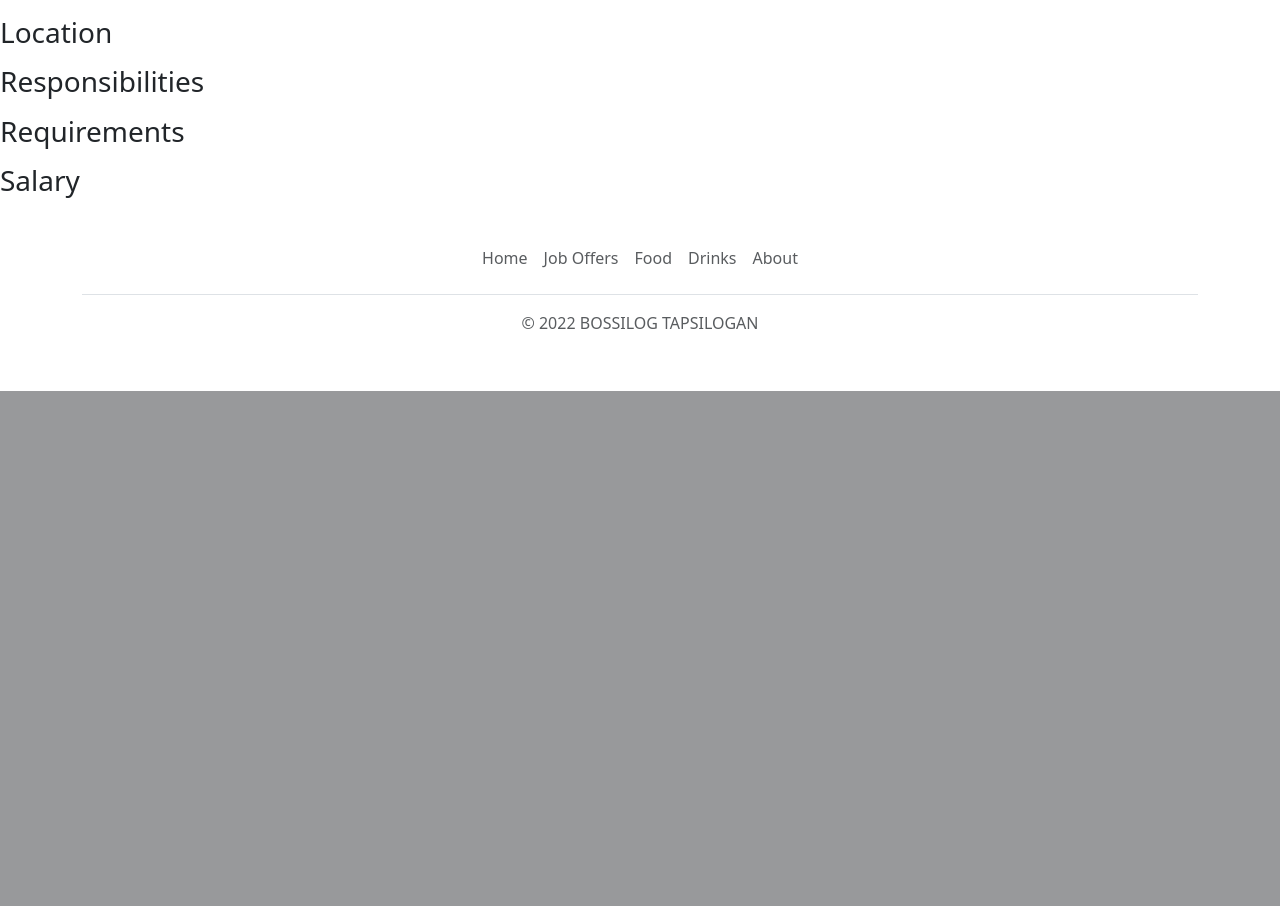
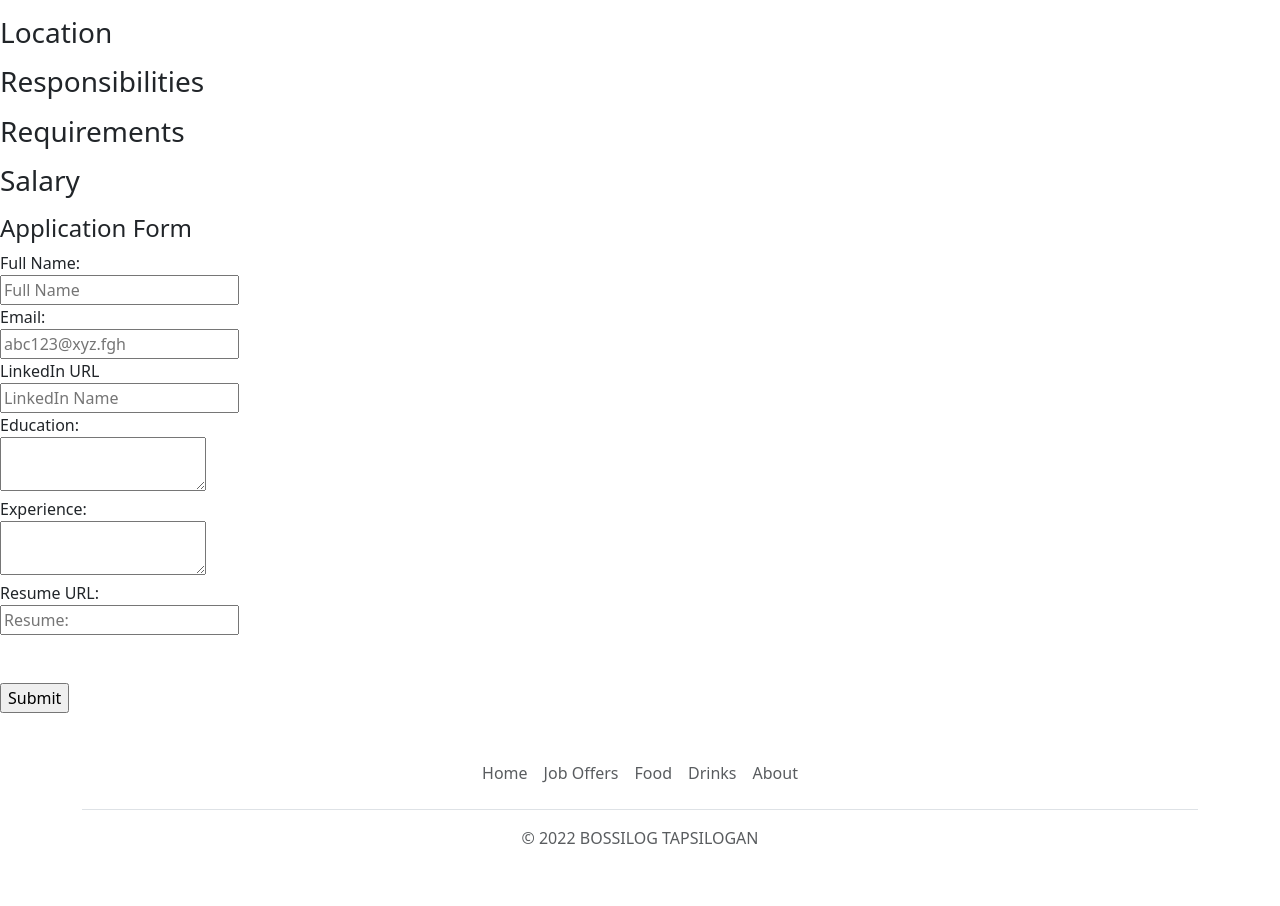
Before and after one commit to jayzien09/freecode-camp-practice-2, a Flask app: template templates/jobpage.html in a window 1280 px wide. Shown: the part 1091-1997 px from the top of the page. Before the commit the page ends 1482 px from the top, so only its background shows below. Run offline with Flask 3, Linux system fonts and the light colour scheme; the template is opened without the code that fills it, so the values that code supplies are empty.

Commit message:
Finished: Web Development with Python Tutorial – Flask & Dynamic Database-Driven Web App

```diff
--- a/app.py
+++ b/app.py
@@ -1,5 +1,5 @@
-from flask import Flask, render_template, jsonify
-from database import load_jobs_from_db, load_job_from_db
+from flask import Flask, render_template, jsonify, request
+from database import load_jobs_from_db, load_job_from_db, add_application_to_db
 
 app = Flask(__name__)
 
@@ -24,5 +24,15 @@ def show_job(id):
   return render_template('jobpage.html', job=job)
 
 
+@app.route("/job/<id>/apply", methods=['post'])
+def apply_to_job(id):
+  data = request.form
+  job = load_job_from_db(id)
+  add_application_to_db(id, data)
+  return render_template('application_submited.html',
+                         application=data,
+                         job=job)
+
+
 if __name__ == '__main__':
   app.run(host='0.0.0.0', debug=True)
--- a/database.py
+++ b/database.py
@@ -53,5 +53,22 @@ def load_job_from_db(id):
       return job_dicts[0]
 
 
-#load_jobs_from_db()
-#oad_job_from_db(1)
+def add_application_to_db(job_id, data):
+  job_id = job_id.replace("[", "").replace("]", "")
+  with engine.connect() as conn:
+    query = text(
+      "INSERT INTO applications (job_id, full_name, email, linkedIn_url, education, experience, resume_url) VALUES(:job_id, :full_name, :email, :linkedIn_url, :education, :experience, :resume_url)"
+    )
+
+    conn.execute(
+      query,
+      {
+        "job_id": int(job_id),
+        "full_name": data["full_name"],
+        "email": data["email"],
+        "linkedIn_url": data["linkedIn_url"],
+        "education": data["education"],
+        "experience": data["experience"],
+        "resume_url": data["resume_url"],
+      },
+    )
--- /dev/null
+++ b/templates/application_form.html
@@ -0,0 +1,24 @@
+<div>
+  <h4> Application Form </h4>
+  <form action="/job/{{[job['id']]}}/apply" method="post">
+    <label> Full Name: </label><br>
+    <input type = "text" name = "full_name", placeholder = "Full Name"><br>
+
+    <label> Email: </label><br>
+    <input type = "email" name="email" placeholder = "abc123@xyz.fgh"><br>
+
+    <label> LinkedIn URL</label><br>
+    <input type ="email" name="linkedIn_url" placeholder ="LinkedIn Name" ><br>
+
+    <label> Education: </label><br>
+    <textarea name = "education"> </textarea><br>
+
+    <label> Experience: </label><br>
+    <textarea name = "experience"> </textarea><br>
+
+    <label> Resume URL: </label><br>
+    <input type = "text" name = "resume_url", placeholder = "Resume:"><br><br><br>
+
+    <input type = "submit">
+  </form>
+</div>
--- a/templates/jobpage.html
+++ b/templates/jobpage.html
@@ -34,6 +34,9 @@
 
   <h3>Salary</h3>
   <p>{{job.currency}} {{job.salary}}</p>
+
+
+  {% include 'application_form.html' %}
   {% include 'footer.html'%}
 </body>
 </html>
```
Also changed, not shown: templates/application_submited.html (added, +27 -0 lines).
